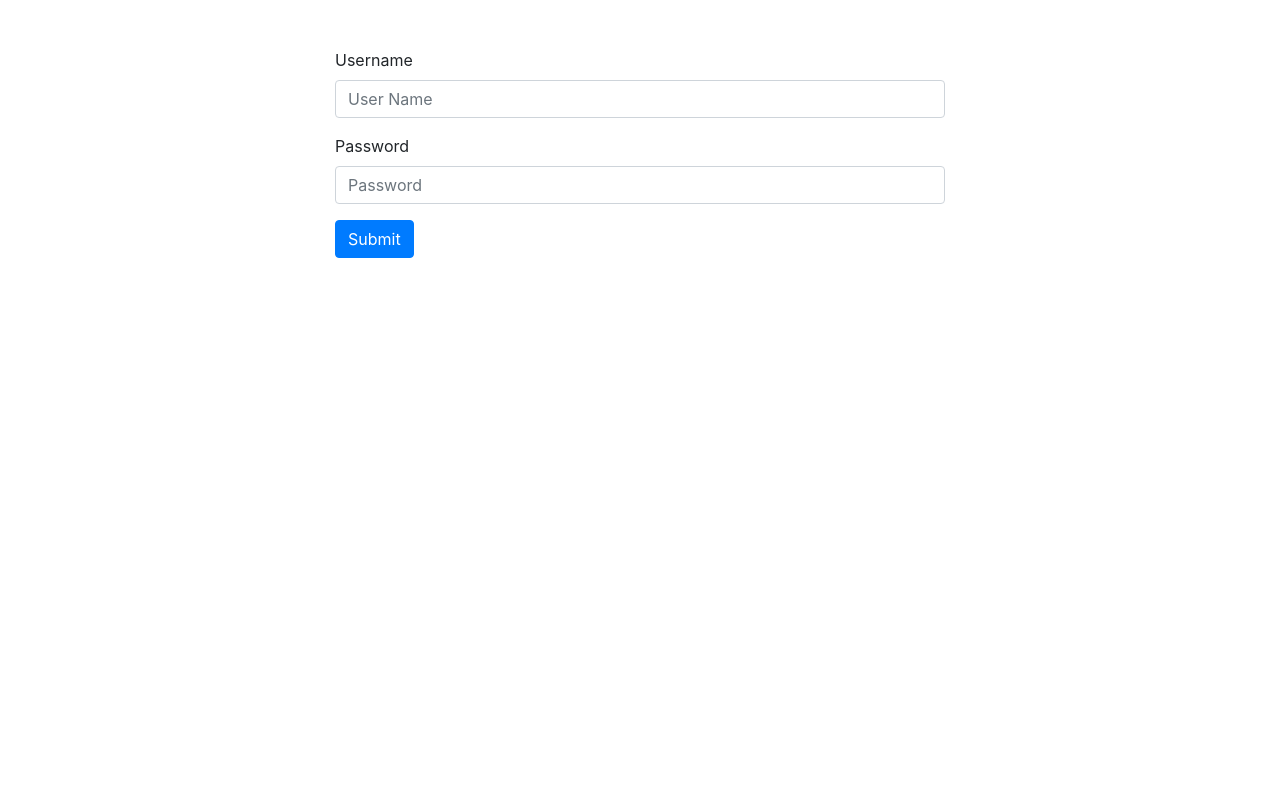
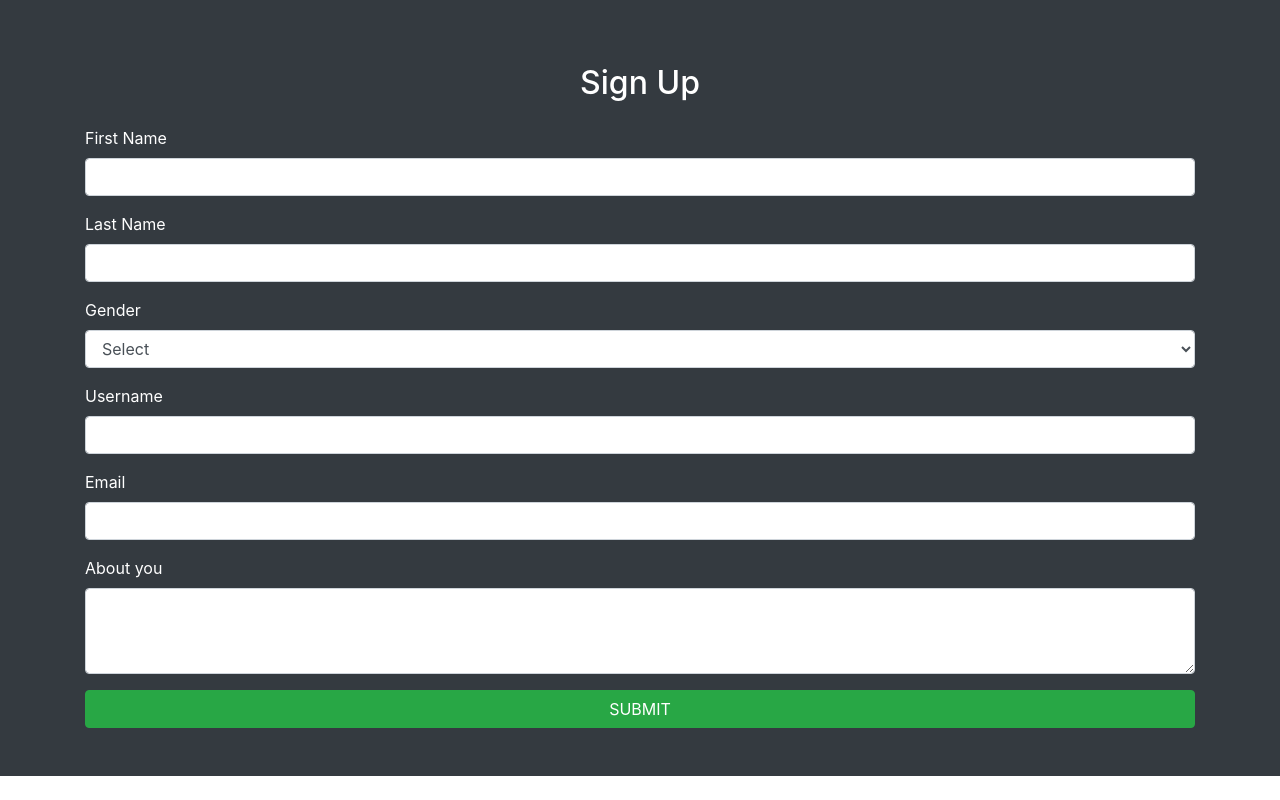
Before and after one commit to mavisluan/react-review, a React app: page / in a window 1280 px wide. Built offline with nearby package versions, Linux system fonts and the light colour scheme.

Commit message:
Added ValidationForm without input validation

```diff
--- a/src/App.js
+++ b/src/App.js
@@ -1,9 +1,9 @@
 import React from 'react';
 import './App.css';
-import LoginForm from './components/validator/LoginForm';
+import ValidationForm from './components/validator/ValidationForm';
 
 function App() {
-  return <LoginForm />;
+  return <ValidationForm />;
 }
 
 export default App;
--- /dev/null
+++ b/src/components/validator/ValidationForm.js
@@ -0,0 +1,59 @@
+import React from 'react';
+import {
+  Container,
+  Form,
+  FormGroup,
+  FormControl,
+  FormText,
+  Button,
+  FormLabel,
+} from 'react-bootstrap';
+
+const ValidationForm = () => (
+  <div className="bg-dark text-white p-5">
+    <Container>
+      <h2 className="text-center p-3">Sign Up</h2>
+      <Form>
+        <FormGroup>
+          <FormLabel>First Name </FormLabel>
+          <FormControl />
+          <FormText></FormText>
+        </FormGroup>
+        <FormGroup>
+          <FormLabel>Last Name </FormLabel>
+          <FormControl />
+          <FormText></FormText>
+        </FormGroup>
+        <FormGroup>
+          <FormLabel>Gender </FormLabel>
+          <FormControl as="select">
+            <option>Select</option>
+            <option>Male</option>
+            <option>Female</option>
+          </FormControl>
+          <FormText></FormText>
+        </FormGroup>
+        <FormGroup>
+          <FormLabel>Username </FormLabel>
+          <FormControl />
+          <FormText></FormText>
+        </FormGroup>
+        <FormGroup>
+          <FormLabel>Email </FormLabel>
+          <FormControl />
+          <FormText></FormText>
+        </FormGroup>
+        <FormGroup>
+          <FormLabel>About you </FormLabel>
+          <FormControl as="textarea" rows={3} />
+          <FormText></FormText>
+        </FormGroup>
+        <Button type="submit" variant="success" block>
+          SUBMIT
+        </Button>
+      </Form>
+    </Container>
+  </div>
+);
+
+export default ValidationForm;
```
